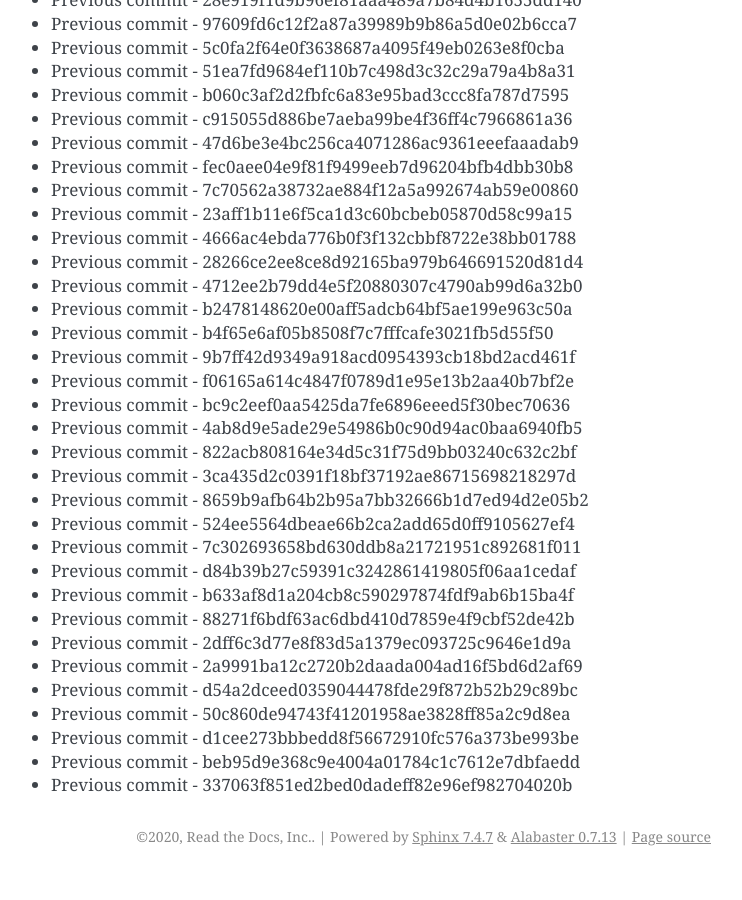
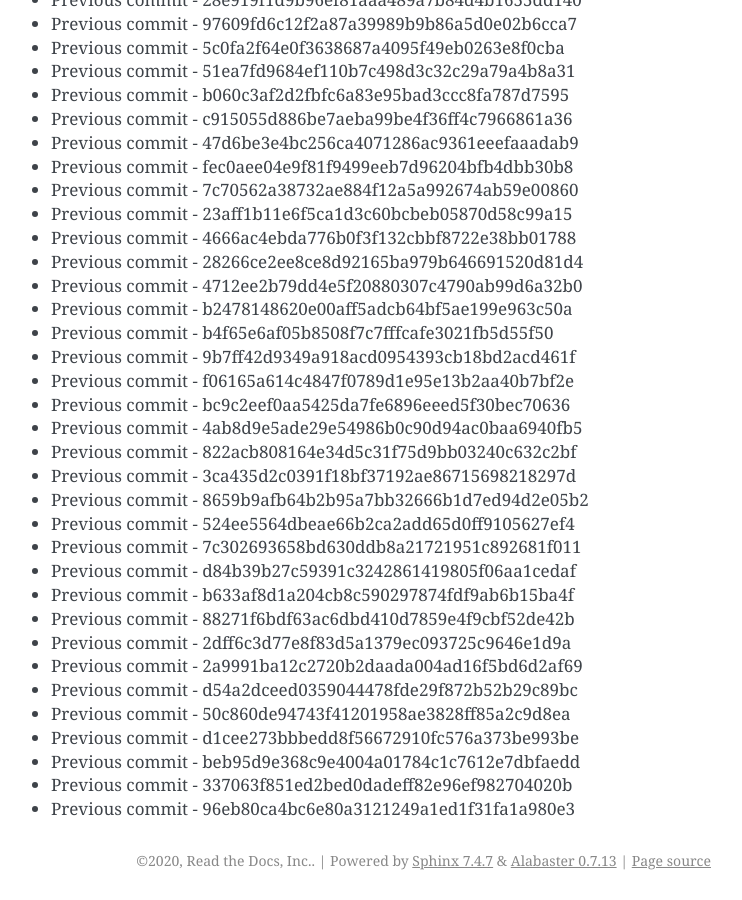
Before and after one commit to readthedocs/rtd-git-stresstest, a Sphinx documentation site: the page built from docs/updates.rst, in a window 1280 px wide and 900 px high, scrolled down 80494 px. Shown: the whole window, without its empty margins (399-1141 px from the left). Built offline with Sphinx 7.4.7, drawn with Linux system fonts in a browser that asks for light colours; before the commit the page ends 81370 px from its top, so only the background shows below that.

Commit message:
Generating commit from previous: 96eb80ca4bc6e80a3121249a1ed1f31fa1a980e3

```diff
--- a/docs/updates.rst
+++ b/docs/updates.rst
@@ -3414,3 +3414,4 @@ It can be tested for any performance characteristics.
 * Previous commit - d1cee273bbbedd8f56672910fc576a373be993be
 * Previous commit - beb95d9e368c9e4004a01784c1c7612e7dbfaedd
 * Previous commit - 337063f851ed2bed0dadeff82e96ef982704020b
+* Previous commit - 96eb80ca4bc6e80a3121249a1ed1f31fa1a980e3
```
